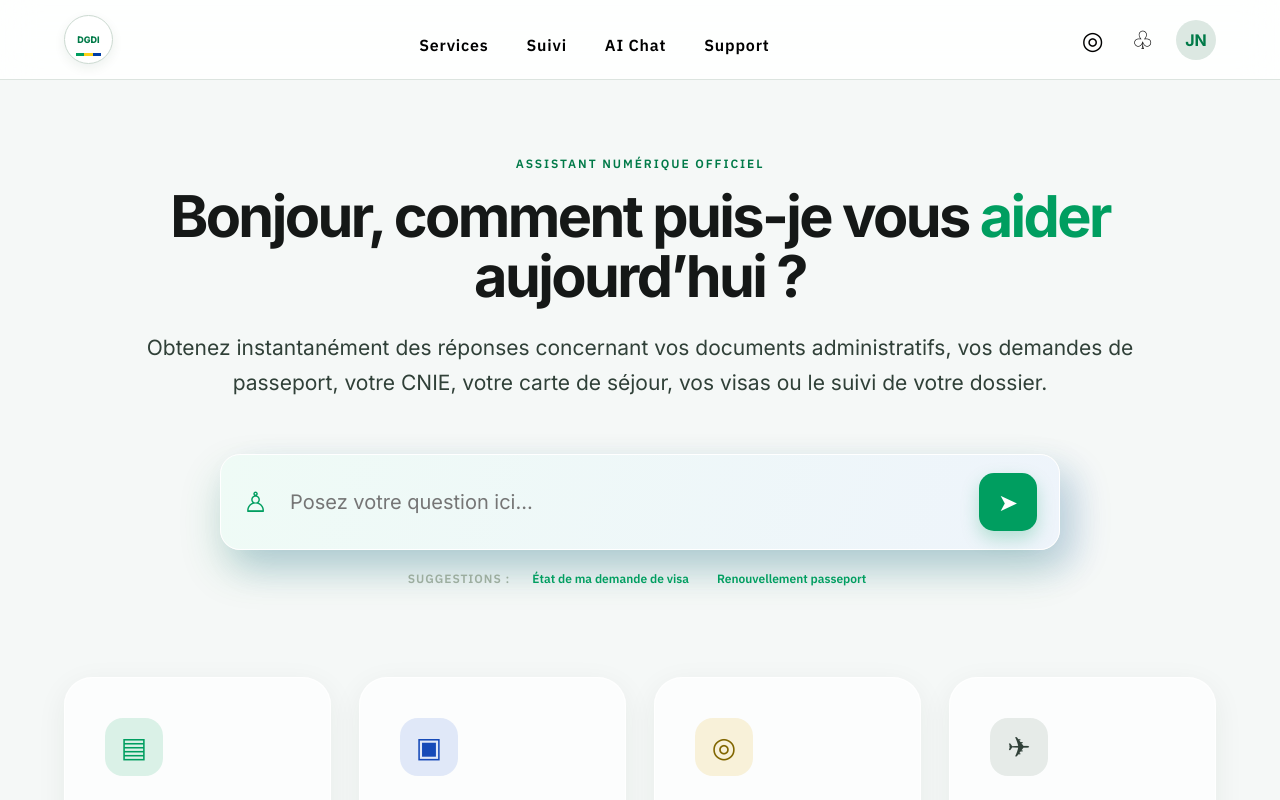
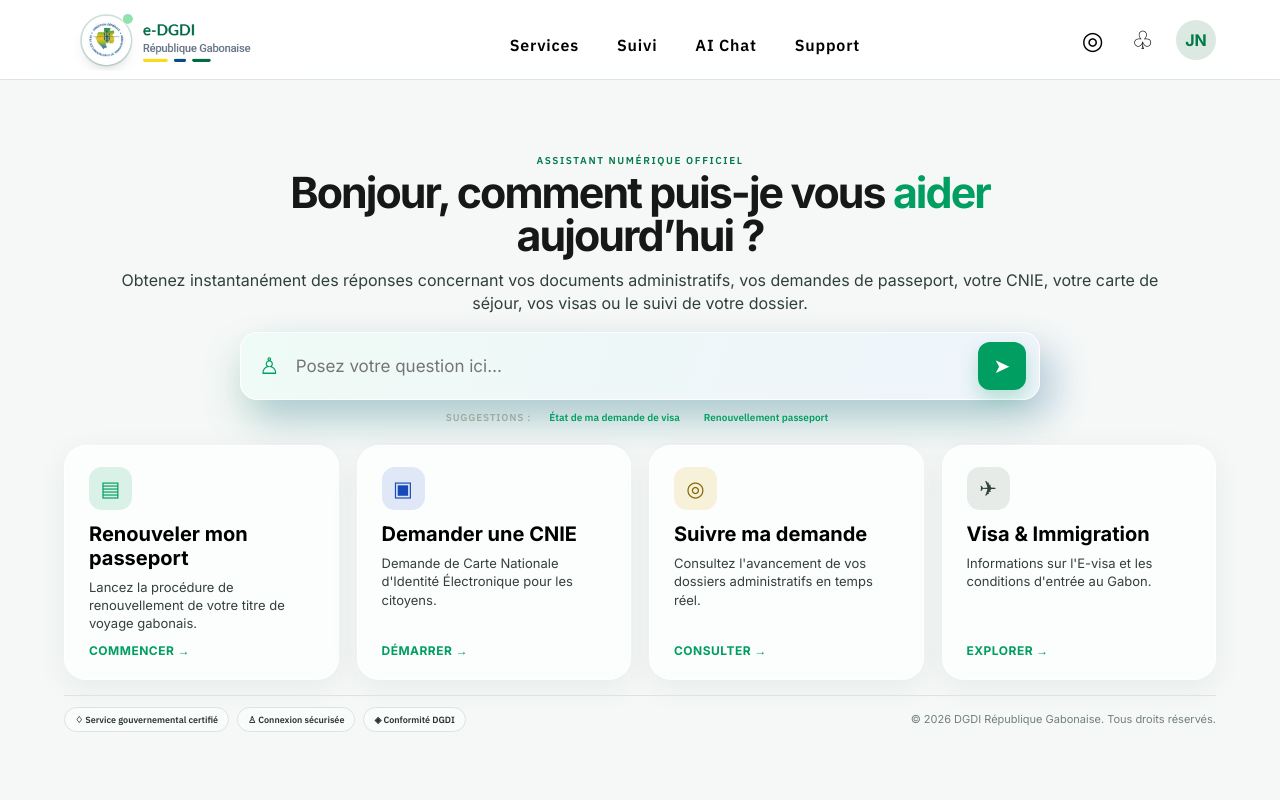
Before and after one commit to jeandirel/chatbot_dgdi, a React (Create React App) app: page / in a window 1280 px wide. Shown: the top 800 px of the page. Built offline with nearby package versions, Linux system fonts and the light colour scheme.

Commit message:
Update e-DGDI branding and compact home viewport
Use the official e-DGDI logo and fit the desktop home page within the viewport while preserving mobile scrolling.

```diff
--- a/src/App.js
+++ b/src/App.js
@@ -12,9 +12,13 @@ function Mark({ small = false }) {
   return <div className={`mark ${small ? 'small' : ''}`} aria-label="DGDI Gabon"><span>DGDI</span><i /></div>;
 }
 
+function OfficialLogo() {
+  return <img className="official-logo" src="/logo-edgdi.svg" alt="e-DGDI — République Gabonaise" />;
+}
+
 function Header({ page, onHome, onChat }) {
   return <header className="topbar">
-    <button className="brand-button" onClick={onHome} aria-label="Accueil"><Mark /></button>
+    <button className="brand-button" onClick={onHome} aria-label="Accueil e-DGDI"><OfficialLogo /></button>
     <nav aria-label="Navigation principale">
       <button>Services</button><button>Suivi</button>
       <button className={page === 'chat' ? 'active' : ''} onClick={onChat}>AI Chat</button>
--- a/src/styles.css
+++ b/src/styles.css
@@ -3,3 +3,43 @@
 @media(max-width:1100px){.rightbar{display:none}.chat-layout{grid-template-columns:240px minmax(0,1fr)}.actions{grid-template-columns:repeat(2,1fr)}.trust{flex-direction:column;gap:20px}}
 @media(max-width:720px){.topbar{height:66px;padding:0 18px}.mark{width:40px;height:40px}.topbar nav{display:none}.header-tools button:first-child{display:none}.home{padding:36px 18px 110px}.eyebrow{font-size:10px}h1{font-size:39px}.subtitle{font-size:16px;margin-bottom:35px}.hero-search{padding:12px 13px;gap:10px}.hero-search input{font-size:16px}.hero-search button{width:48px;height:48px}.suggestions{margin-bottom:55px}.actions{grid-template-columns:1fr}.action-card{min-height:330px;padding:30px}.action-icon{margin-bottom:25px}.trust{margin-top:50px;text-align:center}.trust>div{justify-content:center}.chat-layout{height:calc(100vh - 66px);display:block}.leftbar{display:none}.conversation{height:100%}.messages{padding:22px 14px}.message{max-width:94%}.message .mark.small{width:34px;height:34px}.chat-input{margin:5px 10px;padding:7px 8px}.input-tools{display:none}.chat-input button{font-size:0;padding:13px}.chat-input button::after{content:'➤';font-size:18px}.disclaimer{padding:0 18px}.back-home{display:grid;place-items:center;position:fixed;bottom:92px;right:16px;width:43px;height:43px;border:0;border-radius:50%;background:#fff;color:var(--green);box-shadow:0 5px 20px #003d182d}.status-card{padding:16px}.timeline{padding-left:23px}.header-tools{gap:8px}.avatar{width:36px;height:36px}.trust p{font-size:13px}}
 @media(prefers-reduced-motion:reduce){*{scroll-behavior:auto!important;transition:none!important}}
+
+/* Vue principale compacte : tout le contenu tient dans l'écran sur ordinateur. */
+@media(min-width:1101px){
+  .home{height:calc(100vh - 80px);padding:20px clamp(24px,5vw,80px) 14px;display:flex;flex-direction:column;justify-content:center;overflow:hidden}
+  .eyebrow{font-size:10px;margin:0 0 4px}
+  h1{font-size:clamp(36px,3.35vw,52px);line-height:1;margin:4px 0 12px}
+  .subtitle{max-width:1040px;margin:0 auto 18px;font-size:16px;line-height:1.42}
+  .hero-search{max-width:800px;padding:9px 13px 9px 18px;gap:14px;border-radius:17px}
+  .hero-search input{font-size:17px}
+  .hero-search button{width:48px;height:48px;border-radius:12px;font-size:20px}
+  .bot-icon{font-size:23px}
+  .suggestions{margin:10px 0 20px;font-size:10px;gap:12px}
+  .actions{gap:18px}
+  .action-card{min-height:230px;padding:21px 24px;border-radius:22px}
+  .action-icon{width:43px;height:43px;margin-bottom:13px;border-radius:13px;font-size:21px}
+  .action-card h2{font-size:20px;line-height:1.18;margin:0 0 7px}
+  .action-card p{font-size:13px;line-height:1.42;margin:0 0 10px}
+  .action-card strong{font-size:12px}
+  .trust{margin-top:15px;padding-top:11px}
+  .trust>div{gap:8px}
+  .trust span{padding:6px 10px;font-size:9px}
+  .trust p{font-size:11px;margin:0}
+}
+
+@media(min-width:1101px) and (max-height:760px){
+  .home{padding-top:12px;padding-bottom:9px}
+  .eyebrow{display:none}
+  h1{font-size:39px;margin-bottom:8px}
+  .subtitle{font-size:14px;margin-bottom:12px}
+  .hero-search{padding-top:7px;padding-bottom:7px}
+  .suggestions{margin:7px 0 13px}
+  .action-card{min-height:195px;padding:17px 20px}
+  .action-icon{width:37px;height:37px;margin-bottom:9px}
+  .action-card h2{font-size:18px}
+  .action-card p{font-size:12px}
+  .trust{margin-top:10px;padding-top:8px}
+}
+
+.official-logo{display:block;width:230px;height:62px;object-fit:contain;object-position:left center}
+@media(max-width:720px){.official-logo{width:174px;height:48px}.topbar .brand-button{display:flex;align-items:center}}
```
Also changed, not shown: public/logo-edgdi.svg (added).
